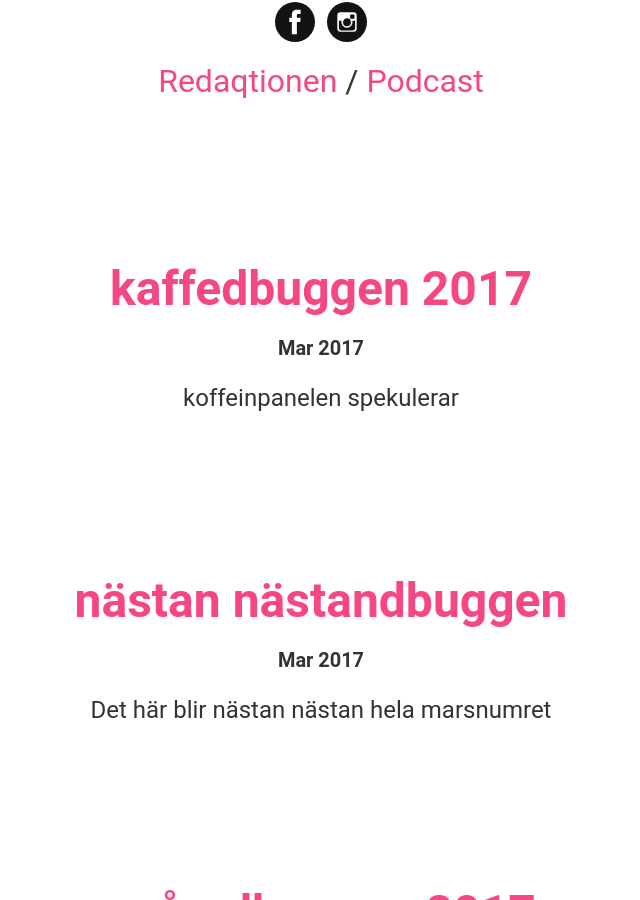
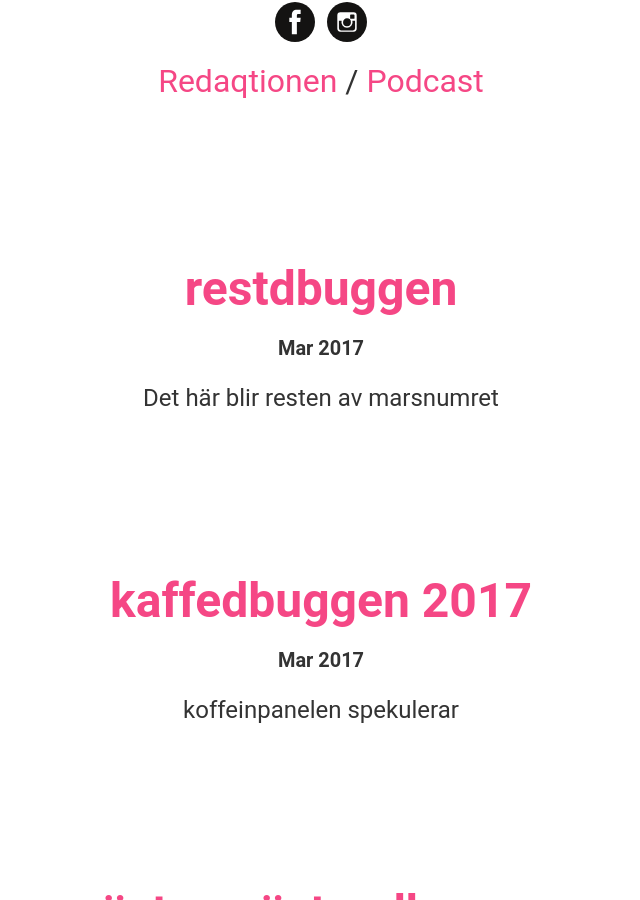
Before and after one commit to datasektionen/dbuggen, a Jekyll site: the page built from index.html, in a window 1280 px wide and 900 px high, scrolled down 569 px. Shown: the whole window, without its empty margins (319-959 px from the left). Built offline with Jekyll 4.4.1, drawn with Linux system fonts in a browser that asks for light colours.

Commit message:
yaml updated with issue 14.

```diff
--- a/_data/issues.yaml
+++ b/_data/issues.yaml
@@ -51,3 +51,7 @@
   name: kaffedbuggen 2017
   description: koffeinpanelen spekulerar
   date: "Mar 2017"
+- number: 14
+  name: restdbuggen
+  description: Det här blir resten av marsnumret
+  date: "Mar 2017"
```
